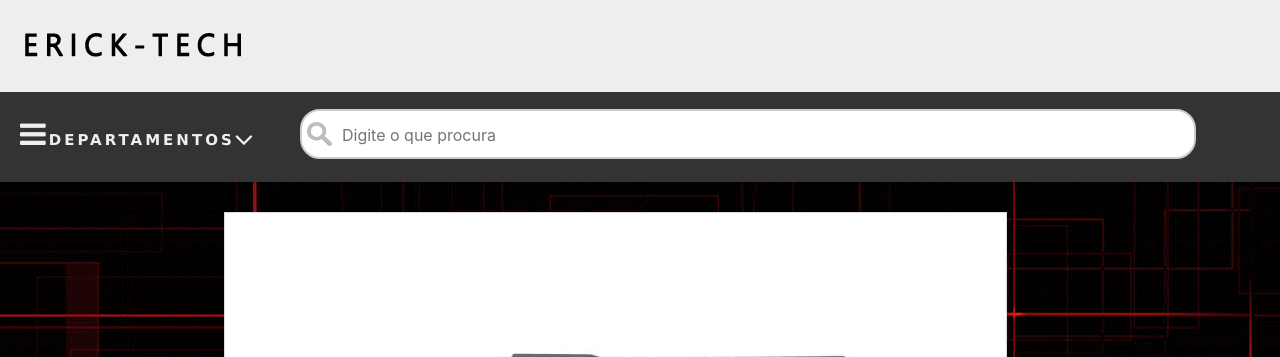
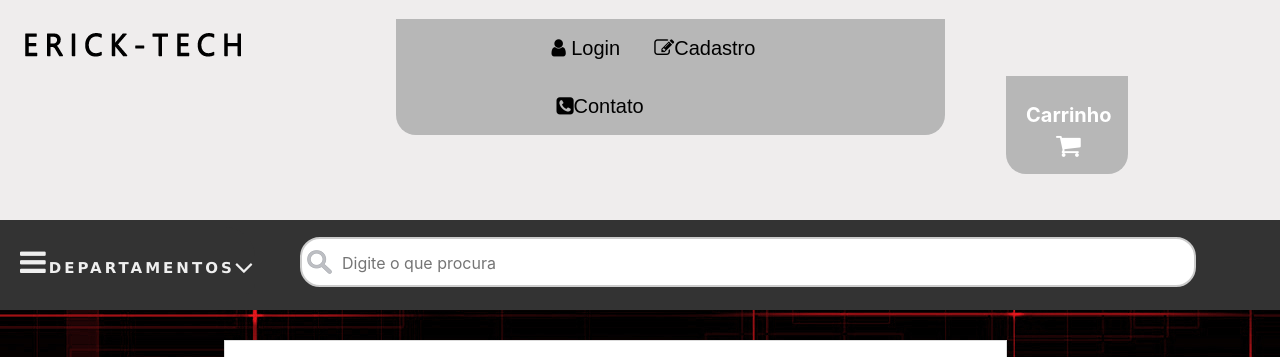
Before and after one commit to erickkf600/Projeto-SEV, a PHP site: page /produtos/video.php in a window 1280 px wide; the page is wider, and only the part inside the window is pictured. Shown: the top 357 px of that part. Run offline with PHP 8.4, Linux system fonts and the light colour scheme; some libraries are stand-ins or nearby versions.

Commit message:
Update video.php

```diff
--- a/produtos/video.php
+++ b/produtos/video.php
@@ -26,7 +26,7 @@
   <a href="../index.php">
       <img class="logo" src="../css/LOGO.png" alt="logo"></a>
 
-  <!--<ul class="menu-top">
+  <ul class="menu-top">
   <li><a class="top" href="#"><i class="fa fa-user" aria-hidden="true"></i>  Login</a></li>
   <li><a class="top" href="#"><i class="fa fa-pencil-square-o" aria-hidden="true"></i>Cadastro</a></li>
   <li><a class="top" href="#"><i class="fa fa-phone-square" aria-hidden="true"></i>Contato</a></li>
@@ -35,7 +35,7 @@
 
 <ul class="carrinho">
   <li><a href="#"><b>Carrinho</b>  <i class="fa fa-shopping-cart fa-lg" aria-hidden="true"></i></a></li>
- </ul>-->
+ </ul>
 </div>
 
 <div id="navbar">
```
